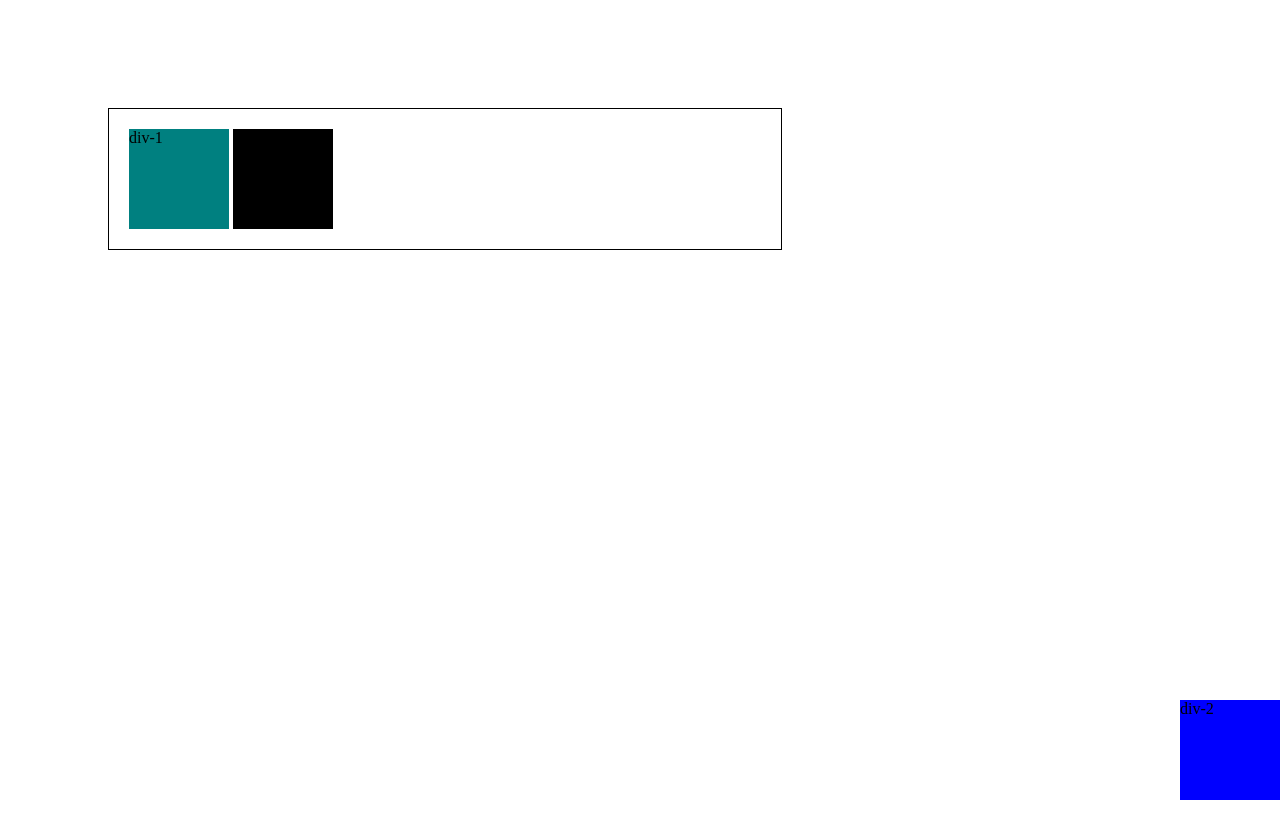
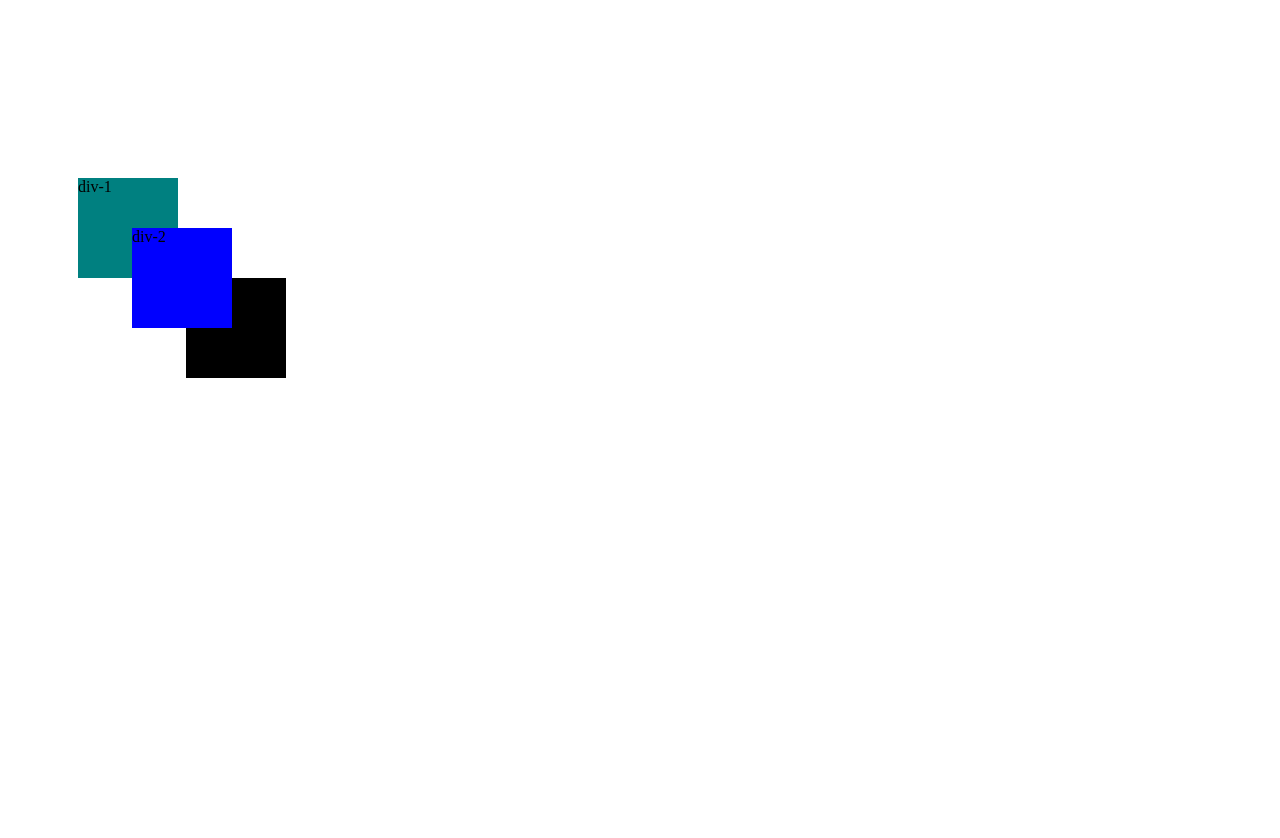
Before and after one commit to ashraf-git/CSS-Tutorial, a plain HTML site: page index.html in a window 1280 px wide. Drawn offline with Linux system fonts and the light colour scheme.

Commit message:
layers and z-index

```diff
--- a/style.css
+++ b/style.css
@@ -2,7 +2,7 @@ body{
     height: 1000px;
 }
 #parent {
-    border: 1px solid #000;
+    /* border: 1px solid #000; */
     width: 50%;
     padding: 20px;
     display: inline-block;
@@ -14,19 +14,31 @@ body{
     width: 100px;
     background-color: teal;
     display: inline-block;
+    position: relative;
+    top: 50px;
+    left: -50px;
+    z-index: 2;
 }
 #div-two{
     height: 100px;
     width: 100px;
     background-color: blue;
     display: inline-block;
-    position: fixed;
+    /* position: fixed;
     bottom: 0px;
-    right: 0px;
+    right: 0px; */
+    position: relative;
+    top: 100px;
+    left: -100px;
+    z-index: 3;
 }
 #div-three{
     height: 100px;
     width: 100px;
     background-color: black;
     display: inline-block;
+    position: relative;
+    top: 150px;
+    left: -150px;
+    z-index: 1;
 }
```
